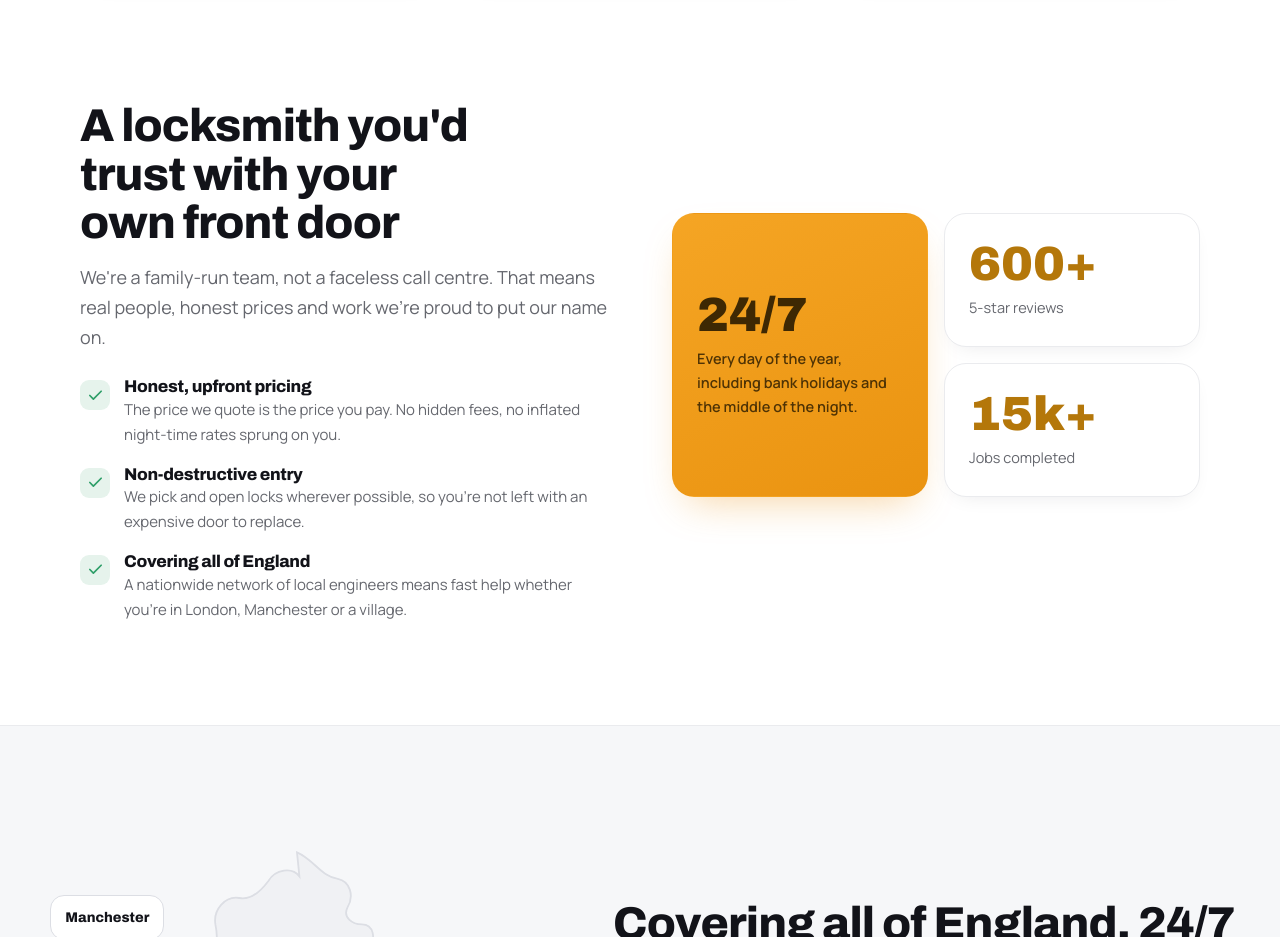
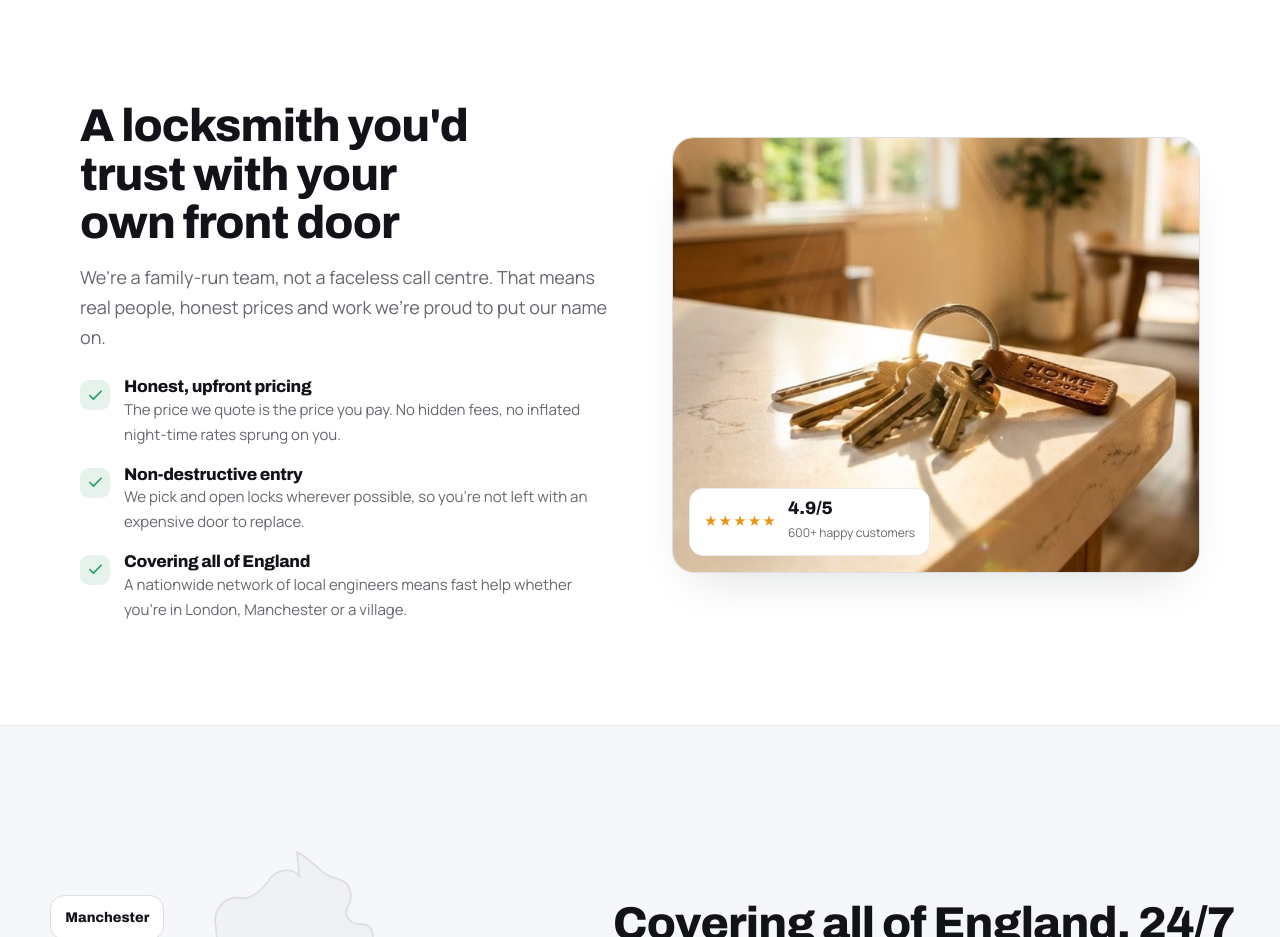
Before and after one commit to totheskyads-alt/family-locksmith, a plain HTML site: page index.html in a window 1280 px wide. Shown: the part 2340-3277 px from the top of the page. Drawn offline with Linux system fonts and the light colour scheme.

Commit message:
Add real photos: door hero background on inner pages + keys photo on homepage
Co-Authored-By: Claude Opus 4.8 <noreply@anthropic.com>

```diff
--- a/index.html
+++ b/index.html
@@ -195,10 +195,11 @@
         <li><span class="ic"><svg viewBox="0 0 24 24" fill="none" stroke="currentColor" stroke-width="2.4" stroke-linecap="round" stroke-linejoin="round"><path d="M20 6 9 17l-5-5"/></svg></span><div><h4>Covering all of England</h4><p>A nationwide network of local engineers means fast help whether you're in London, Manchester or a village.</p></div></li>
       </ul>
     </div>
-    <div class="why-visual reveal">
-      <div class="stat amber-fill tall"><div class="num">24/7</div><div class="lbl">Every day of the year, including bank holidays and the middle of the night.</div></div>
-      <div class="stat"><div class="num">600+</div><div class="lbl">5-star reviews</div></div>
-      <div class="stat"><div class="num">15k+</div><div class="lbl">Jobs completed</div></div>
+    <div class="why-visual reveal" style="display:block">
+      <div class="photo-frame">
+        <img src="images/keys-home.jpg" alt="A set of house keys with a leather HOME keyring on a sunlit kitchen counter" loading="lazy">
+        <div class="photo-badge"><span class="st">★★★★★</span><div><b>4.9/5</b><span class="rv">600+ happy customers</span></div></div>
+      </div>
     </div>
   </div>
 </section>
--- a/styles.css
+++ b/styles.css
@@ -355,6 +355,17 @@ p{margin:0}
 .reviews-wall .rev{break-inside:avoid; margin-bottom:18px; display:block}
 .reviews-wall .rev .quote{display:block; margin-bottom:14px}
 
+/* ---- real photos ---- */
+.page-hero{background-image:linear-gradient(96deg, var(--paper) 8%, rgba(255,255,255,.96) 46%, rgba(255,255,255,.72) 66%, rgba(255,255,255,.32) 100%), url("images/hero-door.jpg"); background-size:cover; background-position:center 34%; background-repeat:no-repeat}
+.page-hero::before{display:none}
+.photo-frame{position:relative; aspect-ratio:4/3.3; border-radius:var(--r-lg); overflow:hidden; border:1px solid var(--line-2); box-shadow:var(--shadow)}
+.photo-frame img{position:absolute; inset:0; width:100%; height:100%; object-fit:cover; object-position:center 62%; display:block}
+.photo-badge{position:absolute; left:16px; bottom:16px; background:var(--card); border:1px solid var(--line); border-radius:14px; padding:10px 14px; box-shadow:var(--shadow); display:flex; align-items:center; gap:11px}
+.photo-badge .st{color:var(--amber-2); font-size:13px; letter-spacing:1px}
+.photo-badge b{font-family:var(--display); font-weight:800; color:var(--ink); font-size:18px; line-height:1; display:block}
+.photo-badge .rv{font-size:12px; color:var(--muted)}
+@media (max-width:760px){.page-hero{background-image:linear-gradient(180deg, rgba(255,255,255,.95), rgba(255,255,255,.9)), url("images/hero-door.jpg")}}
+
 /* ============ responsive ============ */
 @media (max-width:1000px){
   .nav,.header-phone{display:none}
```
Also changed, not shown: images/hero-door.jpg (added), images/keys-home.jpg (added).
